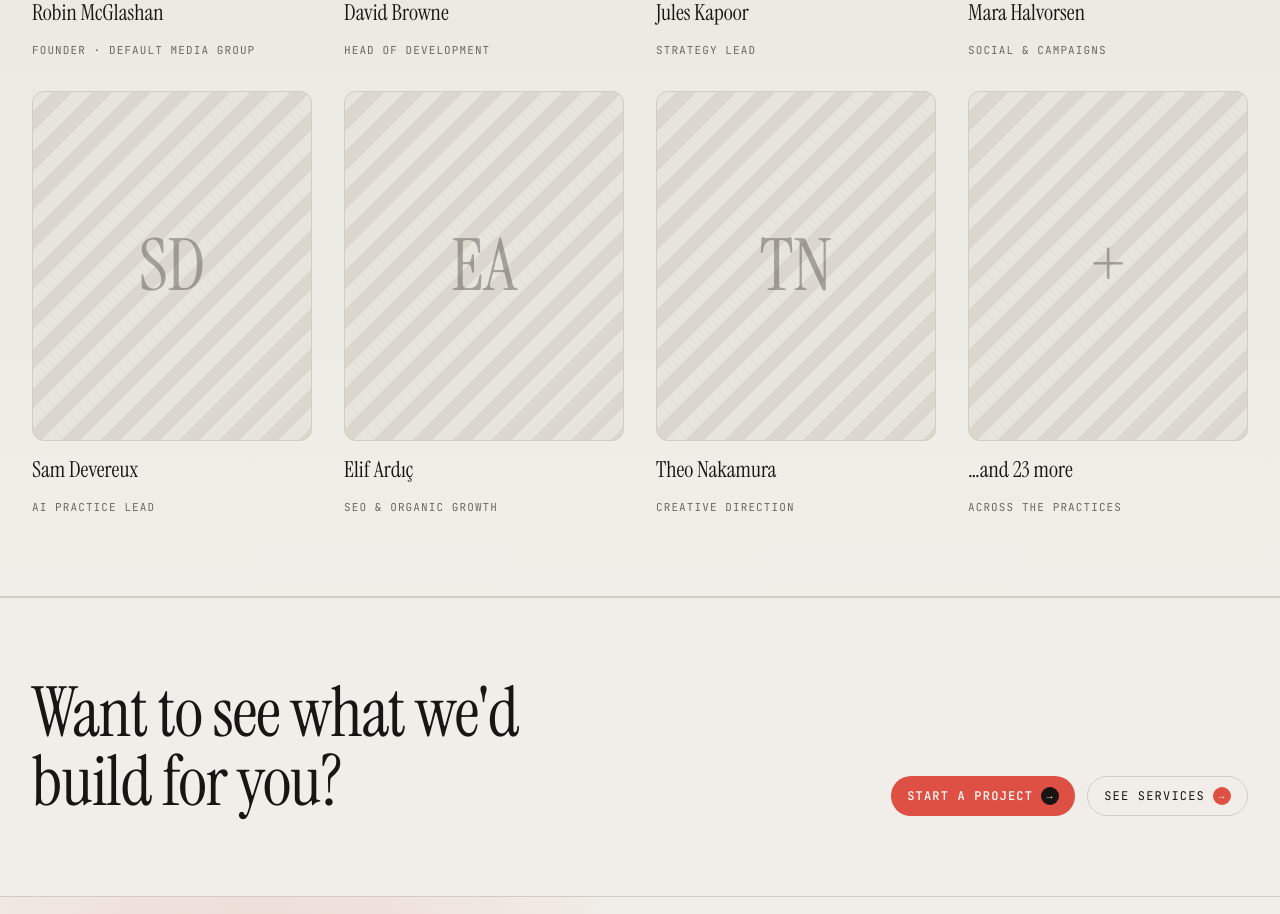
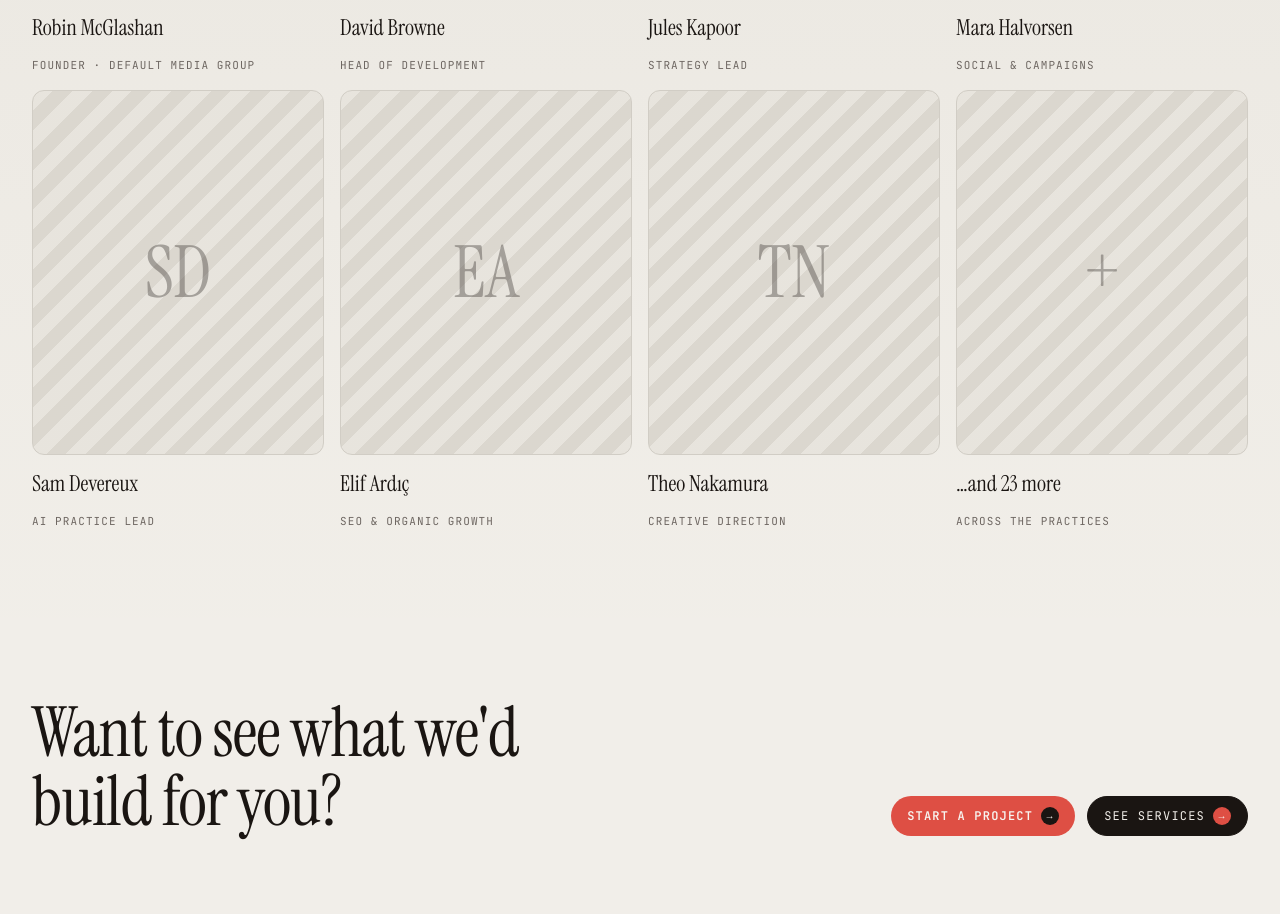
Before and after one commit to Dbrowne14/Default_Social_AI, a Next.js app: page /about in a window 1280 px wide. Shown: the part 4398-5312 px from the top of the page. Built offline with nearby package versions, Linux system fonts and the light colour scheme.

Commit message:
Changing CTA and overall look at base of pages for smaller screens

```diff
--- a/components/about/AboutTeam.tsx
+++ b/components/about/AboutTeam.tsx
@@ -4,7 +4,7 @@ import { team } from "@/data/teamData";
 const AboutTeam = () => {
   return (
     <section
-      className="bg-[linear-gradient(180deg,var(--ink-2),var(--ink))] border-y border-line"
+      className="bg-[linear-gradient(180deg,var(--ink-2),var(--ink))] border-t border-line"
       data-screen-label="Team"
     >
       <div className="container-custom">
@@ -23,17 +23,16 @@ const AboutTeam = () => {
           </p>
         </div>
 
-        <div className="grid gri-cols-1 xs520:grid-cols-2 md:grid-cols-4 gap-8">
-          {team.map((person) => {
-            return (
+        <div className="flex gap-4 overflow-x-auto pb-2 md:grid md:overflow-visible md:grid-cols-4">
+          {team.map((person) => (
+            <div key={person.initials} className="shrink-0 w-50 md:w-auto">
               <TeamBio
-                key={person.initials}
                 initials={person.initials}
                 name={person.name}
                 role={person.role}
               />
-            );
-          })}
+            </div>
+          ))}
         </div>
       </div>
     </section>
--- a/components/services/servicesDetailed/ServicesDetailed.tsx
+++ b/components/services/servicesDetailed/ServicesDetailed.tsx
@@ -5,7 +5,7 @@ import ServicesProcessStrip from "./ServicesProcessStrip";
 
 const ServicesDetailed = () => {
   return (
-    <section className="border-b border-line" id="web" data-screen-label="Web">
+    <section className="" id="web" data-screen-label="Web">
       {servicesDetails.map((service) => {
         const { id, category, blurb, offers, aiCallout, process } = service;
         return (
--- a/components/ui/Cta.tsx
+++ b/components/ui/Cta.tsx
@@ -16,7 +16,7 @@ const CTA = ({
   buttonText,
 }: CTAProps) => {
   return (
-    <section className=" border-t border-line">
+    <section className="">
       <div className="container-custom flex justify-between items-end flex-wrap gap-8">
         <h2 className="font-serif max-w-[18ch]">
           {primaryText}
@@ -33,7 +33,7 @@ const CTA = ({
             text="Start a project"
             arrowVariant="primaryBlack"
           />
-          <Button link={buttonLink} text={buttonText} variant="ghost" />
+          <Button link={buttonLink} text={buttonText} variant="secondary" />
         </div>
       </div>
     </section>
```
